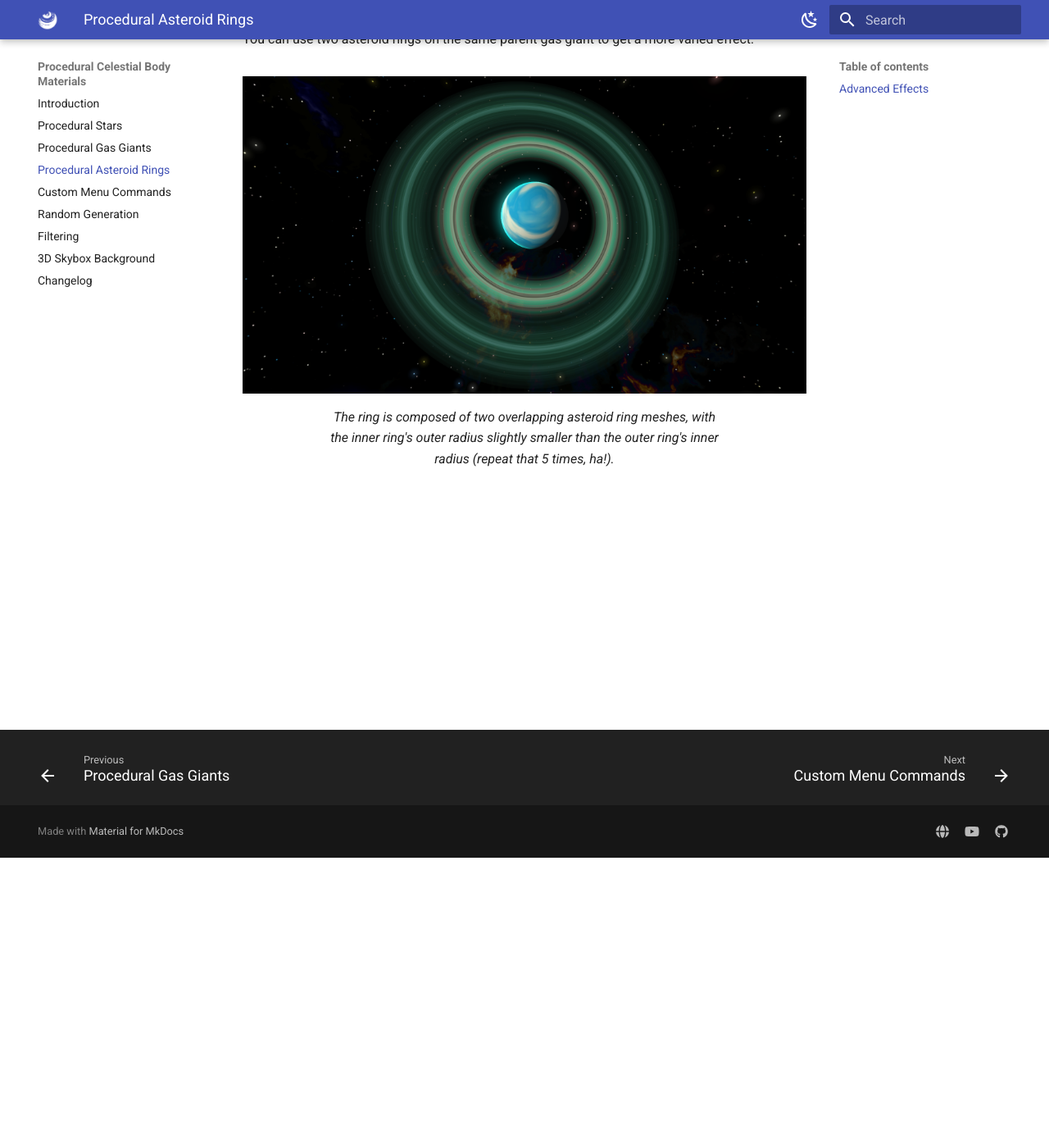
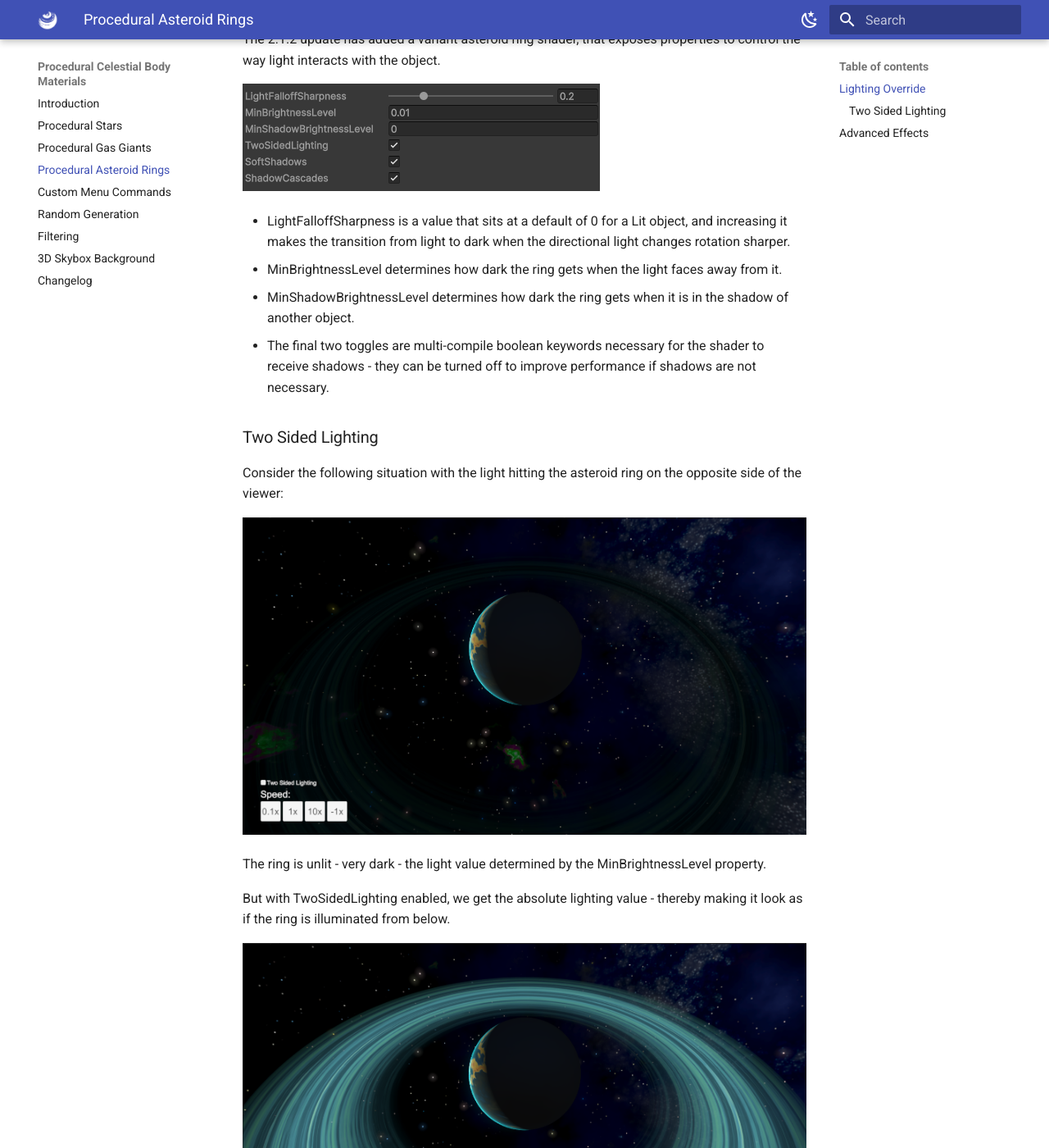
Before and after one commit to parallel-cascades/procedural-celestial-body-materials, an MkDocs documentation site: the page built from docs/procedural-asteroid-rings.md, in a window 1280 px wide and 1400 px high, scrolled down 354 px. Shown: the whole window at 82% size. Built offline with MkDocs 1.6.1 and Material for MkDocs 9.7.7, drawn with Linux system fonts in a browser that asks for light colours.

Commit message:
asteroid ring documentation for lighting overrides

```diff
--- a/docs/procedural-asteroid-rings.md
+++ b/docs/procedural-asteroid-rings.md
@@ -3,6 +3,28 @@
 Inner and Outer Radius control the shape of the asteroid ring.
 
 The patterns in asteroid rings are built by sampling a detailNoise texture assigned by default to each Procedural Asteroid Shader. As an advanced user, you can plug your own textures here to get different patterns.
+
+## Lighting Override
+The 2.1.2 update has added a variant asteroid ring shader, that exposes properties to control the way light interacts with the object.
+
+![Light Override Properties](./assets/images/asteroid-rings/lighting-override-properties.png)
+
+- LightFalloffSharpness is a value that sits at a default of 0 for a Lit object, and increasing it makes the transition from light to dark when the directional light changes rotation sharper.
+- MinBrightnessLevel determines how dark the ring gets when the light faces away from it.
+- MinShadowBrightnessLevel determines how dark the ring gets when it is in the shadow of another object.
+- The final two toggles are multi-compile boolean keywords necessary for the shader to receive shadows - they can be turned off to improve performance if shadows are not necessary.
+
+
+### Two Sided Lighting
+Consider the following situation with the light hitting the asteroid ring on the opposite side of the viewer:
+
+![Light Hits Opposite Ring](./assets/images/asteroid-rings/light-opposite-side-ring.png)
+
+The ring is unlit - very dark - the light value determined by the MinBrightnessLevel property.
+
+But with TwoSidedLighting enabled, we get the absolute lighting value - thereby making it look as if the ring is illuminated from below.
+
+![Two Sided Lighting](./assets/images/asteroid-rings/light-opposite-two-sided.png)
 
 ## Advanced Effects
 
```
Also changed, not shown: docs/assets/images/asteroid-rings/light-opposite-side-ring.png (added), docs/assets/images/asteroid-rings/light-opposite-two-sided.png (added), docs/assets/images/asteroid-rings/lighting-override-properties.png (added).
